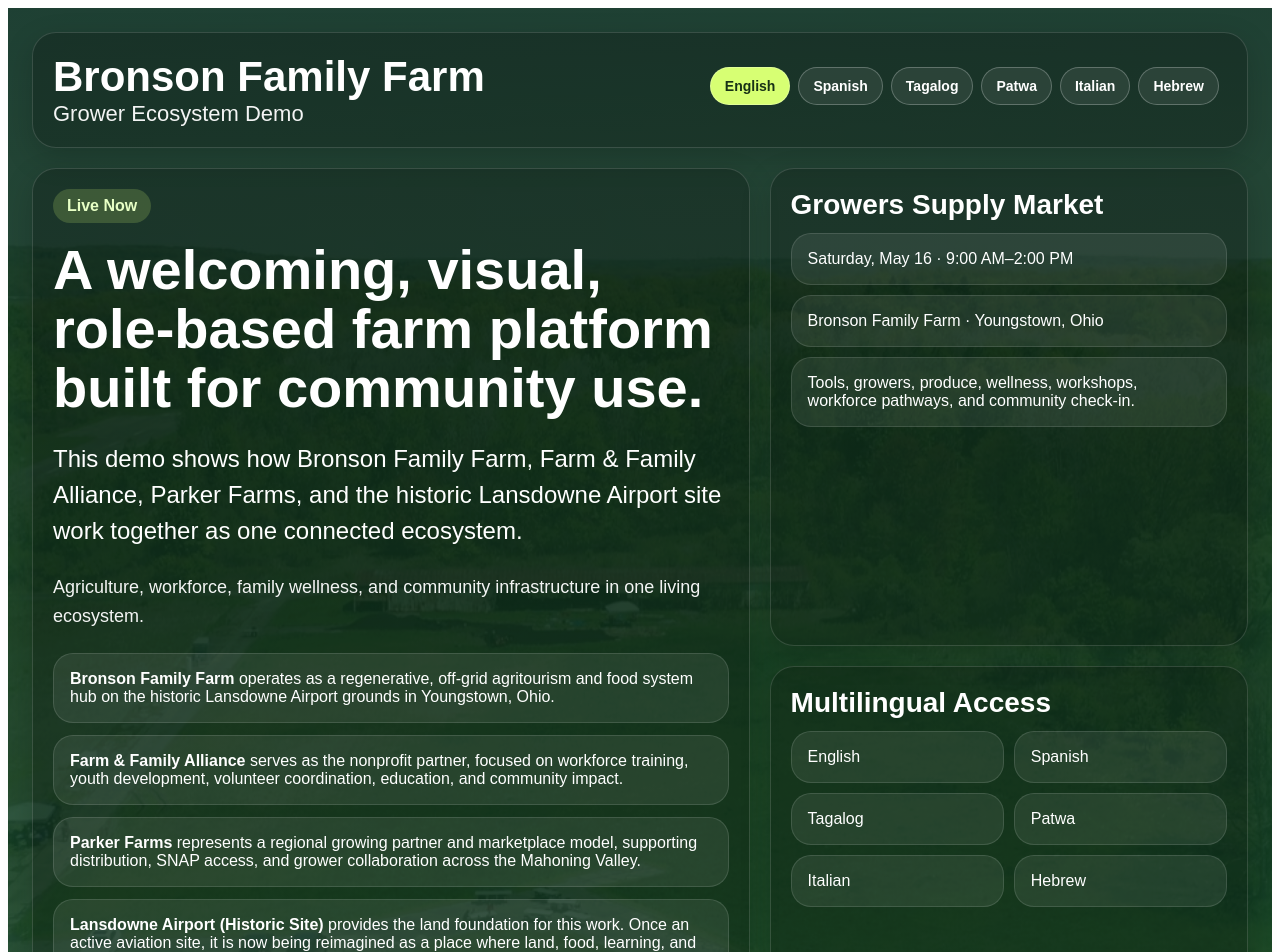
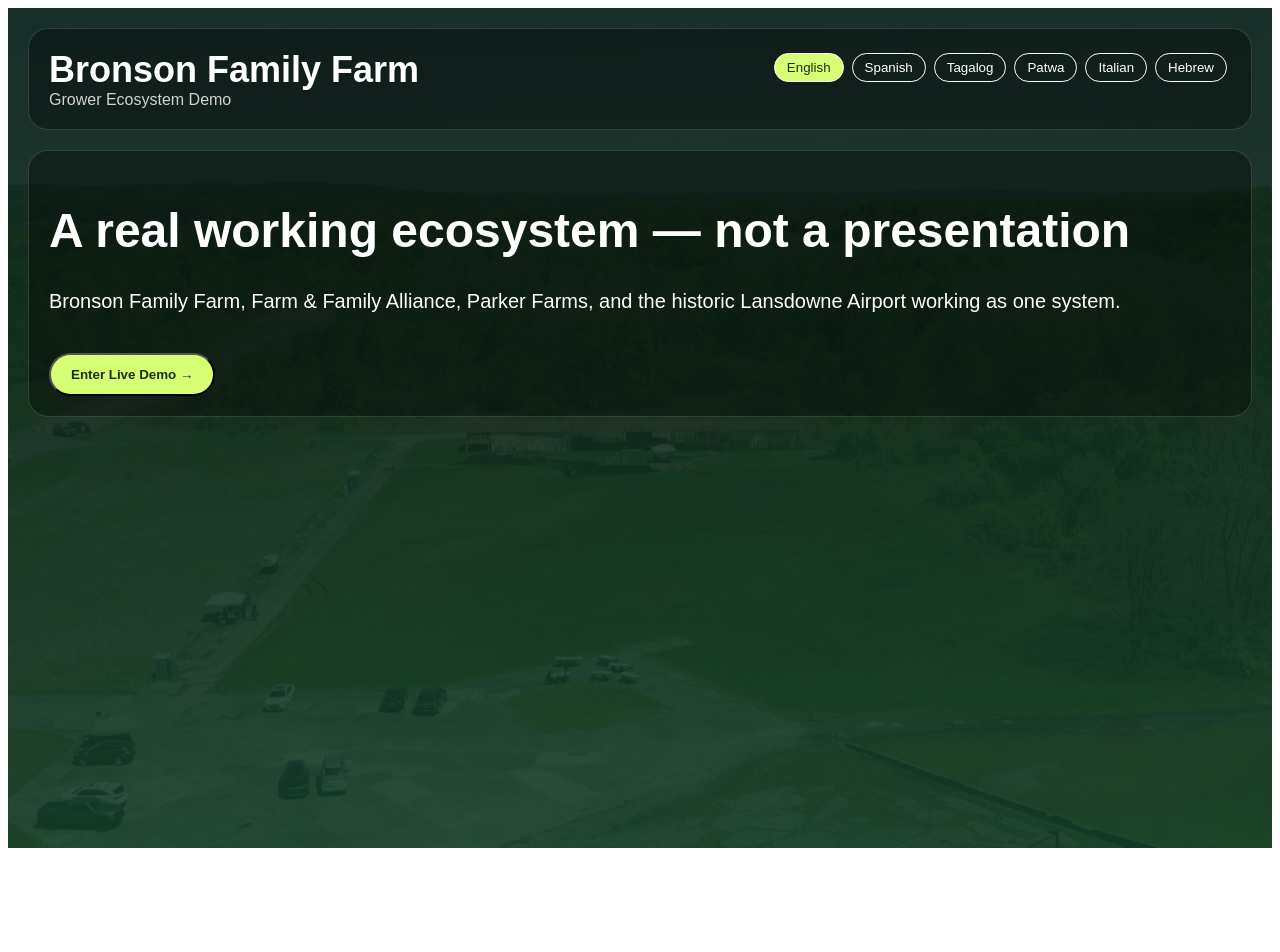
Before and after one commit to cburgessemail-gif/Farm, a React (Vite) app: page / in a window 1280 px wide. Shown: the top 952 px of the page. After the commit the page ends 856 px from the top, so only its background shows below. Built offline with nearby package versions, Linux system fonts and the light colour scheme.

Commit message:
Update role subtitles and panel styles

```diff
--- a/src/App.tsx
+++ b/src/App.tsx
@@ -6,398 +6,221 @@ const roles = [
   {
     id: "guest",
     title: "Guest",
-    subtitle: "See the vision, land story, event flow, and community purpose.",
+    subtitle: "See the vision, land story, and ecosystem.",
     image: "/GrowArea.jpg",
+    color: "#9BE564",
   },
   {
     id: "customer",
     title: "Customer",
-    subtitle: "Reserve produce, understand pickup, and explore healthy food choices.",
+    subtitle: "Reserve food, understand pickup, and nutrition.",
     image: "/GrowArea2.jpg",
+    color: "#6EC5FF",
   },
   {
     id: "grower",
     title: "Grower",
-    subtitle: "Track crops, tasks, growing conditions, and daily priorities.",
-    image: "/GrowArea3.jpg",
+    subtitle: "Track crops, irrigation, and production.",
+    image: "/GrowArea.jpg",
+    color: "#F7B267",
   },
   {
     id: "supervisor",
     title: "Supervisor",
-    subtitle: "Monitor youth assignments, safety, attendance, and progress.",
-    image: "/GrowArea4.jpg",
+    subtitle: "Monitor youth, safety, and attendance.",
+    image: "/GrowArea2.jpg",
+    color: "#FF6B6B",
   },
   {
     id: "youth",
     title: "Youth Workforce",
-    subtitle: "Build confidence, work skills, responsibility, and pathway readiness.",
-    image: "/GrowArea5.jpg",
+    subtitle: "Build skills, confidence, and pathways.",
+    image: "/GrowArea.jpg",
+    color: "#C77DFF",
   },
   {
     id: "admin",
     title: "Operations",
-    subtitle: "Coordinate events, produce flow, staffing, and check-in systems.",
-    image: "/GrowArea6.jpg",
+    subtitle: "Coordinate events, staffing, and flow.",
+    image: "/GrowArea2.jpg",
+    color: "#FFD93D",
   },
 ];
 
-function btnStyle(active = false): React.CSSProperties {
-  return {
-    marginRight: "8px",
-    marginBottom: "8px",
-    padding: "10px 14px",
-    borderRadius: "999px",
-    border: "1px solid rgba(255,255,255,0.25)",
-    background: active ? "#d7ff73" : "rgba(255,255,255,0.08)",
-    color: active ? "#173116" : "white",
-    cursor: "pointer",
-    fontWeight: 700,
-    fontSize: "14px",
-  };
-}
-
 function panel(extra: React.CSSProperties = {}): React.CSSProperties {
   return {
-    background: "rgba(255,255,255,0.08)",
-    border: "1px solid rgba(255,255,255,0.14)",
-    borderRadius: "24px",
+    background: "rgba(0,0,0,0.35)",
+    borderRadius: "20px",
     padding: "20px",
-    boxShadow: "0 10px 30px rgba(0,0,0,0.18)",
-    ...extra,
-  };
-}
-
-function card(extra: React.CSSProperties = {}): React.CSSProperties {
-  return {
-    background: "rgba(255,255,255,0.08)",
-    border: "1px solid rgba(255,255,255,0.12)",
-    borderRadius: "20px",
-    padding: "16px",
+    border: "1px solid rgba(255,255,255,0.15)",
     ...extra,
   };
 }
 
 export default function App() {
-  const [lang, setLang] = useState("English");
   const [screen, setScreen] = useState<"welcome" | "demo">("welcome");
   const [role, setRole] = useState("guest");
+  const [lang, setLang] = useState("English");
 
-  const selectedRole = roles.find((r) => r.id === role) || roles[0];
+  const current = roles.find((r) => r.id === role)!;
 
   return (
     <div
       style={{
         minHeight: "100vh",
         background:
-          screen === "welcome"
-            ? "linear-gradient(rgba(15,47,27,0.88), rgba(21,70,40,0.88)), url(/GrowArea.jpg)"
-            : "linear-gradient(rgba(8,28,18,0.90), rgba(18,62,38,0.90)), url(/GrowArea2.jpg)",
+          "linear-gradient(rgba(10,30,20,0.9), rgba(20,60,40,0.9)), url(/GrowArea.jpg)",
         backgroundSize: "cover",
-        backgroundPosition: "center",
         color: "white",
-        padding: "24px",
-        fontFamily: "Arial, sans-serif",
+        padding: "20px",
+        fontFamily: "Arial",
       }}
     >
       <div style={{ maxWidth: "1400px", margin: "0 auto" }}>
-        <div
-          style={{
-            ...panel({
-              background: "rgba(0,0,0,0.22)",
-              marginBottom: "20px",
-              display: "flex",
-              justifyContent: "space-between",
-              alignItems: "center",
-              gap: "16px",
-              flexWrap: "wrap",
-            }),
-          }}
-        >
+        {/* HEADER */}
+        <div style={{ ...panel(), marginBottom: "20px", display: "flex", justifyContent: "space-between", flexWrap: "wrap" }}>
           <div>
-            <div style={{ fontSize: "42px", fontWeight: 800 }}>Bronson Family Farm</div>
-            <div style={{ fontSize: "22px", opacity: 0.95 }}>
-              {screen === "welcome" ? "Grower Ecosystem Demo" : "Live Demo Dashboard"}
+            <div style={{ fontSize: "36px", fontWeight: 800 }}>Bronson Family Farm</div>
+            <div style={{ opacity: 0.8 }}>
+              {screen === "welcome" ? "Grower Ecosystem Demo" : "Live Dashboard"}
             </div>
           </div>
 
-          <div style={{ display: "flex", flexWrap: "wrap" }}>
+          <div>
             {languages.map((l) => (
-              <button key={l} onClick={() => setLang(l)} style={btnStyle(lang === l)}>
+              <button
+                key={l}
+                onClick={() => setLang(l)}
+                style={{
+                  margin: "4px",
+                  padding: "6px 12px",
+                  borderRadius: "20px",
+                  border: "1px solid white",
+                  background: l === lang ? "#d7ff73" : "transparent",
+                  color: l === lang ? "#173116" : "white",
+                }}
+              >
                 {l}
               </button>
             ))}
           </div>
         </div>
 
+        {/* WELCOME */}
         {screen === "welcome" ? (
-          <div
-            style={{
-              display: "grid",
-              gridTemplateColumns: "minmax(0, 1.2fr) minmax(320px, 0.8fr)",
-              gap: "20px",
-            }}
-          >
-            <div style={panel({ background: "rgba(0,0,0,0.22)", minHeight: "560px" })}>
-              <div
-                style={{
-                  display: "inline-block",
-                  padding: "8px 14px",
-                  borderRadius: "999px",
-                  background: "rgba(215,255,115,0.18)",
-                  color: "#e7ffc5",
-                  fontWeight: 700,
-                  marginBottom: "18px",
-                }}
-              >
-                Live Now
-              </div>
+          <div style={panel()}>
+            <h1 style={{ fontSize: "48px" }}>
+              A real working ecosystem — not a presentation
+            </h1>
 
-              <h1 style={{ fontSize: "56px", lineHeight: 1.05, margin: "0 0 18px 0" }}>
-                A welcoming, visual, role-based farm platform built for community use.
-              </h1>
+            <p style={{ fontSize: "20px" }}>
+              Bronson Family Farm, Farm & Family Alliance, Parker Farms, and the
+              historic Lansdowne Airport working as one system.
+            </p>
 
-              <p style={{ fontSize: "24px", lineHeight: 1.5, maxWidth: "980px" }}>
-                This demo shows how Bronson Family Farm, Farm &amp; Family Alliance,
-                Parker Farms, and the historic Lansdowne Airport site work together
-                as one connected ecosystem.
-              </p>
-
-              <p style={{ fontSize: "18px", lineHeight: 1.6, maxWidth: "980px", opacity: 0.95 }}>
-                Agriculture, workforce, family wellness, and community infrastructure
-                in one living ecosystem.
-              </p>
-
-              <div style={{ display: "grid", gap: "12px", marginTop: "22px" }}>
-                <div style={card()}>
-                  <strong>Bronson Family Farm</strong> operates as a regenerative, off-grid
-                  agritourism and food system hub on the historic Lansdowne Airport grounds
-                  in Youngstown, Ohio.
-                </div>
-
-                <div style={card()}>
-                  <strong>Farm &amp; Family Alliance</strong> serves as the nonprofit partner,
-                  focused on workforce training, youth development, volunteer coordination,
-                  education, and community impact.
-                </div>
-
-                <div style={card()}>
-                  <strong>Parker Farms</strong> represents a regional growing partner and
-                  marketplace model, supporting distribution, SNAP access, and grower
-                  collaboration across the Mahoning Valley.
-                </div>
-
-                <div style={card()}>
-                  <strong>Lansdowne Airport (Historic Site)</strong> provides the land
-                  foundation for this work. Once an active aviation site, it is now being
-                  reimagined as a place where land, food, learning, and community reconnect.
-                </div>
-              </div>
-
-              <div style={{ marginTop: "24px" }}>
-                <button
-                  type="button"
-                  onClick={() => setScreen("demo")}
-                  style={{
-                    ...btnStyle(true),
-                    padding: "14px 20px",
-                    fontSize: "18px",
-                  }}
-                >
-                  Enter Live Demo →
-                </button>
-              </div>
-
-              <div style={{ marginTop: "18px", fontSize: "16px", opacity: 0.9 }}>
-                Current Language: <strong>{lang}</strong>
-              </div>
-            </div>
-
-            <div style={{ display: "grid", gap: "20px" }}>
-              <div style={panel({ background: "rgba(0,0,0,0.22)" })}>
-                <div style={{ fontSize: "28px", fontWeight: 800, marginBottom: "12px" }}>
-                  Growers Supply Market
-                </div>
-                <div style={{ display: "grid", gap: "10px" }}>
-                  <div style={card()}>Saturday, May 16 · 9:00 AM–2:00 PM</div>
-                  <div style={card()}>Bronson Family Farm · Youngstown, Ohio</div>
-                  <div style={card()}>
-                    Tools, growers, produce, wellness, workshops, workforce pathways,
-                    and community check-in.
-                  </div>
-                </div>
-              </div>
-
-              <div style={panel({ background: "rgba(0,0,0,0.22)" })}>
-                <div style={{ fontSize: "28px", fontWeight: 800, marginBottom: "12px" }}>
-                  Multilingual Access
-                </div>
-                <div
-                  style={{
-                    display: "grid",
-                    gridTemplateColumns: "1fr 1fr",
-                    gap: "10px",
-                  }}
-                >
-                  {languages.map((name) => (
-                    <div key={name} style={card()}>
-                      {name}
-                    </div>
-                  ))}
-                </div>
-              </div>
-            </div>
+            <button
+              onClick={() => setScreen("demo")}
+              style={{
+                marginTop: "20px",
+                padding: "12px 20px",
+                background: "#d7ff73",
+                color: "#173116",
+                borderRadius: "25px",
+                fontWeight: 700,
+              }}
+            >
+              Enter Live Demo →
+            </button>
           </div>
         ) : (
-          <div style={{ display: "grid", gap: "20px" }}>
-            <div
-              style={{
-                ...panel({
-                  background: "rgba(0,0,0,0.30)",
-                  textAlign: "center",
-                }),
-              }}
-            >
-              <div style={{ fontSize: "14px", letterSpacing: "0.18em", opacity: 0.72 }}>
-                DEMO IS ACTIVE
-              </div>
-              <div style={{ fontSize: "52px", fontWeight: 900, marginTop: "8px" }}>
-                LIVE ROLE DASHBOARD
-              </div>
-              <div style={{ fontSize: "20px", opacity: 0.92, marginTop: "8px" }}>
-                Current role: <strong>{selectedRole.title}</strong>
-              </div>
-              <div style={{ marginTop: "16px" }}>
-                <button type="button" onClick={() => setScreen("welcome")} style={btnStyle(false)}>
-                  Back to Welcome
-                </button>
-              </div>
-            </div>
-
+          <>
+            {/* ROLE GRID */}
             <div
               style={{
                 display: "grid",
-                gridTemplateColumns: "repeat(3, minmax(240px, 1fr))",
-                gap: "14px",
+                gridTemplateColumns: "repeat(3, 1fr)",
+                gap: "15px",
+                marginBottom: "20px",
               }}
             >
-              {roles.map((item) => (
+              {roles.map((r) => (
                 <div
-                  key={item.id}
-                  onClick={() => setRole(item.id)}
+                  key={r.id}
+                  onClick={() => setRole(r.id)}
                   style={{
                     cursor: "pointer",
-                    minHeight: "180px",
-                    borderRadius: "24px",
-                    overflow: "hidden",
-                    padding: "16px",
+                    padding: "15px",
+                    borderRadius: "20px",
+                    backgroundImage: `linear-gradient(rgba(0,0,0,0.5), rgba(0,0,0,0.6)), url(${r.image})`,
+                    backgroundSize: "cover",
                     border:
-                      role === item.id
-                        ? "2px solid rgba(215,255,115,0.9)"
-                        : "1px solid rgba(255,255,255,0.14)",
-                    backgroundImage: `linear-gradient(rgba(0,0,0,0.38), rgba(0,0,0,0.58)), url(${item.image})`,
-                    backgroundSize: "cover",
-                    backgroundPosition: "center",
+                      role === r.id
+                        ? `3px solid ${r.color}`
+                        : "1px solid rgba(255,255,255,0.2)",
                   }}
                 >
-                  <div style={{ fontSize: "24px", fontWeight: 800, marginBottom: "10px" }}>
-                    {item.title}
-                  </div>
-                  <div style={{ lineHeight: 1.5, fontSize: "15px" }}>{item.subtitle}</div>
+                  <h2>{r.title}</h2>
+                  <p>{r.subtitle}</p>
                 </div>
               ))}
             </div>
 
-            <div
-              style={{
-                display: "grid",
-                gridTemplateColumns: "1.1fr 0.9fr",
-                gap: "20px",
-              }}
-            >
-              <div style={{ display: "grid", gap: "20px" }}>
-                <div style={panel({ background: "rgba(0,0,0,0.26)" })}>
-                  <div style={{ fontSize: "28px", fontWeight: 800, marginBottom: "14px" }}>
-                    Role Overview
-                  </div>
-                  <div style={card()}>
-                    <div style={{ opacity: 0.72, marginBottom: "8px" }}>Active Role</div>
-                    <div style={{ fontSize: "28px", fontWeight: 800, marginBottom: "10px" }}>
-                      {selectedRole.title}
-                    </div>
-                    <div style={{ lineHeight: 1.6, opacity: 0.92 }}>{selectedRole.subtitle}</div>
-                  </div>
-                </div>
+            {/* ROLE CONTENT */}
+            <div style={{ display: "grid", gridTemplateColumns: "2fr 1fr", gap: "20px" }}>
+              <div style={panel()}>
+                <h2 style={{ color: current.color }}>{current.title} Dashboard</h2>
 
-                <div style={panel({ background: "rgba(0,0,0,0.26)" })}>
-                  <div style={{ fontSize: "28px", fontWeight: 800, marginBottom: "14px" }}>
-                    Youngstown Farm Weather
-                  </div>
-                  <div
-                    style={{
-                      display: "grid",
-                      gridTemplateColumns: "repeat(4, 1fr)",
-                      gap: "12px",
-                    }}
-                  >
-                    {[
-                      { day: "Thu", temp: "62°", note: "Transplant prep" },
-                      { day: "Fri", temp: "66°", note: "Watering window" },
-                      { day: "Sat", temp: "69°", note: "Event-friendly" },
-                      { day: "Sun", temp: "64°", note: "Mulch and check beds" },
-                    ].map((item) => (
-                      <div key={item.day} style={card()}>
-                        <div style={{ opacity: 0.72 }}>{item.day}</div>
-                        <div style={{ fontSize: "36px", fontWeight: 900 }}>{item.temp}</div>
-                        <div style={{ opacity: 0.9 }}>{item.note}</div>
-                      </div>
-                    ))}
-                  </div>
-                </div>
+                {role === "guest" && (
+                  <p>Explore the story, land history, and community vision.</p>
+                )}
+
+                {role === "customer" && (
+                  <p>Reserve produce, plan pickup, learn nutrition.</p>
+                )}
+
+                {role === "grower" && (
+                  <ul>
+                    <li>Watering schedule</li>
+                    <li>Transplant tracking</li>
+                    <li>Crop readiness</li>
+                  </ul>
+                )}
+
+                {role === "supervisor" && (
+                  <ul>
+                    <li>Attendance: 94%</li>
+                    <li>Safety: 100%</li>
+                    <li>Team readiness: High</li>
+                  </ul>
+                )}
+
+                {role === "youth" && (
+                  <ul>
+                    <li>Clock in</li>
+                    <li>Learn skills</li>
+                    <li>Work with team</li>
+                  </ul>
+                )}
+
+                {role === "admin" && (
+                  <ul>
+                    <li>Event coordination</li>
+                    <li>Inventory tracking</li>
+                    <li>Volunteer scheduling</li>
+                  </ul>
+                )}
               </div>
 
-              <div style={{ display: "grid", gap: "20px" }}>
-                <div style={panel({ background: "rgba(0,0,0,0.26)" })}>
-                  <div style={{ fontSize: "28px", fontWeight: 800, marginBottom: "14px" }}>
-                    Marketplace
-                  </div>
-                  <div style={{ display: "grid", gap: "10px" }}>
-                    {[
-                      "Tomato Seedlings · 24",
-                      "Collard Greens · 40",
-                      "Cabbage · 100",
-                      "Peppers · 24",
-                      "Bubble Babies · 18",
-                      "Lettuce · 30",
-                    ].map((item) => (
-                      <div key={item} style={card()}>
-                        {item}
-                      </div>
-                    ))}
-                  </div>
-                </div>
+              {/* SIDE PANEL */}
+              <div style={panel()}>
+                <h3>Marketplace</h3>
+                <p>Tomatoes · Collards · Cabbage · Peppers</p>
 
-                <div style={panel({ background: "rgba(0,0,0,0.26)" })}>
-                  <div style={{ fontSize: "28px", fontWeight: 800, marginBottom: "14px" }}>
-                    Workforce Pathways
-                  </div>
-                  <div style={{ display: "grid", gap: "10px" }}>
-                    {[
-                      "Clock-in and PPE check",
-                      "Watering team rotation",
-                      "Transplant assistance",
-                      "Produce washing and sorting",
-                      "Customer greeting practice",
-                      "Reflection and skill journal",
-                    ].map((item) => (
-                      <div key={item} style={card()}>
-                        {item}
-                      </div>
-                    ))}
-                  </div>
-                </div>
+                <h3 style={{ marginTop: "15px" }}>Weather</h3>
+                <p>68° · Overcast · Wind 8 mph</p>
               </div>
             </div>
-          </div>
+          </>
         )}
       </div>
     </div>
```
